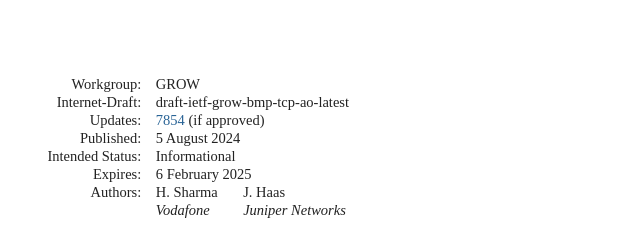
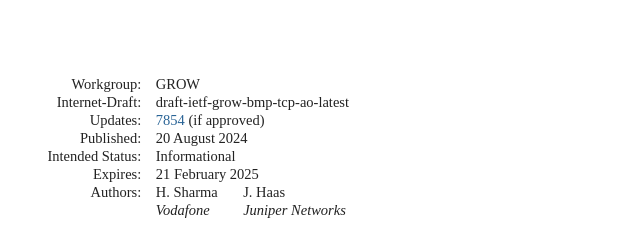
Before and after one commit to hmntsharma/draft-ietf-grow-bmp-tcp-ao, a plain HTML site: page draft-ietf-grow-bmp-tcp-ao-00/draft-ietf-grow-bmp-tcp-ao.html in a window 1280 px wide. Shown: the top 231 px of the page, 92-732 px from the left. Drawn offline with Linux system fonts and the light colour scheme; a web font is replaced by a local one.

Commit message:
Script updating gh-pages from d06495f. [ci skip]

```diff
--- a/draft-ietf-grow-bmp-tcp-ao-00/draft-ietf-grow-bmp-tcp-ao.html
+++ b/draft-ietf-grow-bmp-tcp-ao-00/draft-ietf-grow-bmp-tcp-ao.html
@@ -26,7 +26,7 @@
     pycountry 22.3.5
     PyYAML 6.0.1
     requests 2.32.3
-    setuptools 69.5.1
+    setuptools 70.3.0
     wcwidth 0.2.13
 -->
 <link href="draft-ietf-grow-bmp-tcp-ao.xml" rel="alternate" type="application/rfc+xml">
@@ -1030,7 +1030,7 @@ svg :is([fill="white"], [fill^="#fff"]) {
 </tr></thead>
 <tfoot><tr>
 <td class="left">Sharma &amp; Haas</td>
-<td class="center">Expires 6 February 2025</td>
+<td class="center">Expires 21 February 2025</td>
 <td class="right">[Page]</td>
 </tr></tfoot>
 </table>
@@ -1046,12 +1046,12 @@ svg :is([fill="white"], [fill^="#fff"]) {
 <a href="https://www.rfc-editor.org/rfc/rfc7854" class="eref">7854</a> (if approved)</dd>
 <dt class="label-published">Published:</dt>
 <dd class="published">
-<time datetime="2024-08-05" class="published">5 August 2024</time>
+<time datetime="2024-08-20" class="published">20 August 2024</time>
     </dd>
 <dt class="label-intended-status">Intended Status:</dt>
 <dd class="intended-status">Informational</dd>
 <dt class="label-expires">Expires:</dt>
-<dd class="expires"><time datetime="2025-02-06">6 February 2025</time></dd>
+<dd class="expires"><time datetime="2025-02-21">21 February 2025</time></dd>
 <dt class="label-authors">Authors:</dt>
 <dd class="authors">
 <div class="author">
@@ -1097,7 +1097,7 @@ svg :is([fill="white"], [fill^="#fff"]) {
         time. It is inappropriate to use Internet-Drafts as reference
         material or to cite them other than as "work in progress."<a href="#section-boilerplate.1-3" class="pilcrow">¶</a></p>
 <p id="section-boilerplate.1-4">
-        This Internet-Draft will expire on 6 February 2025.<a href="#section-boilerplate.1-4" class="pilcrow">¶</a></p>
+        This Internet-Draft will expire on 21 February 2025.<a href="#section-boilerplate.1-4" class="pilcrow">¶</a></p>
 </section>
 </div>
 <div id="copyright">
```
Also changed, not shown: index.html (+1 -1 lines), draft-ietf-grow-bmp-tcp-ao-00/draft-ietf-grow-bmp-tcp-ao.txt.
